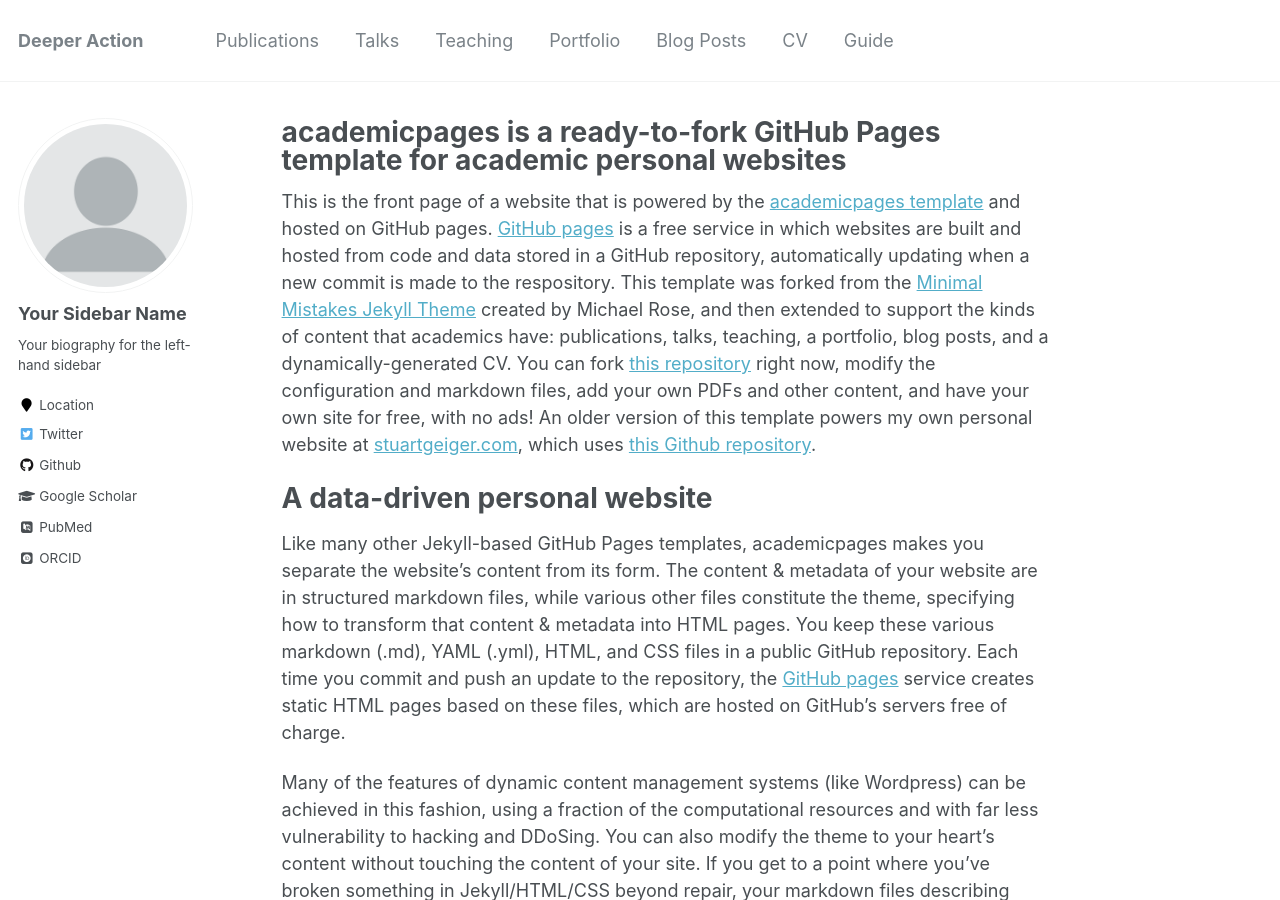
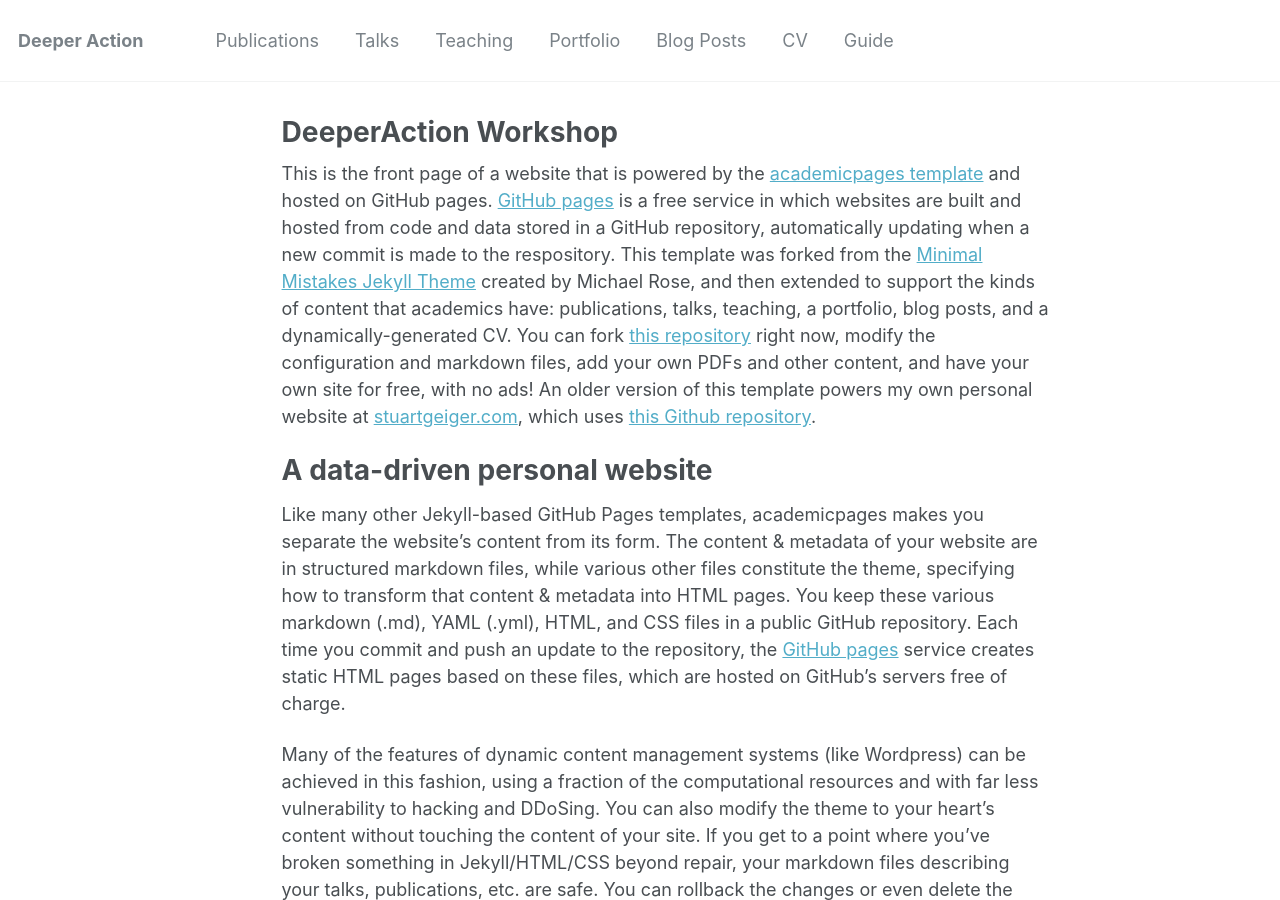
Before and after one commit to deeperaction/deeperaction.github.io, a Jekyll site: the page built from _pages/about.md, in a window 1280 px wide and 900 px high. Built offline with Jekyll 4.4.1, drawn with Linux system fonts in a browser that asks for light colours; some web fonts are replaced.

```diff
--- a/_pages/about.md
+++ b/_pages/about.md
@@ -1,8 +1,8 @@
 ---
 permalink: /
-title: "academicpages is a ready-to-fork GitHub Pages template for academic personal websites"
+title: "DeeperAction Workshop"
 excerpt: "About me"
-author_profile: true
+author_profile: false
 redirect_from:
   - /about/
   - /about.html
```
Also changed, not shown: _pages/cv.md (+1 -1 lines), _pages/markdown.md (+1 -1 lines), _pages/non-menu-page.md (+1 -1 lines), _pages/publications.md (+1 -1 lines), _pages/sitemap.md (+1 -1 lines).
